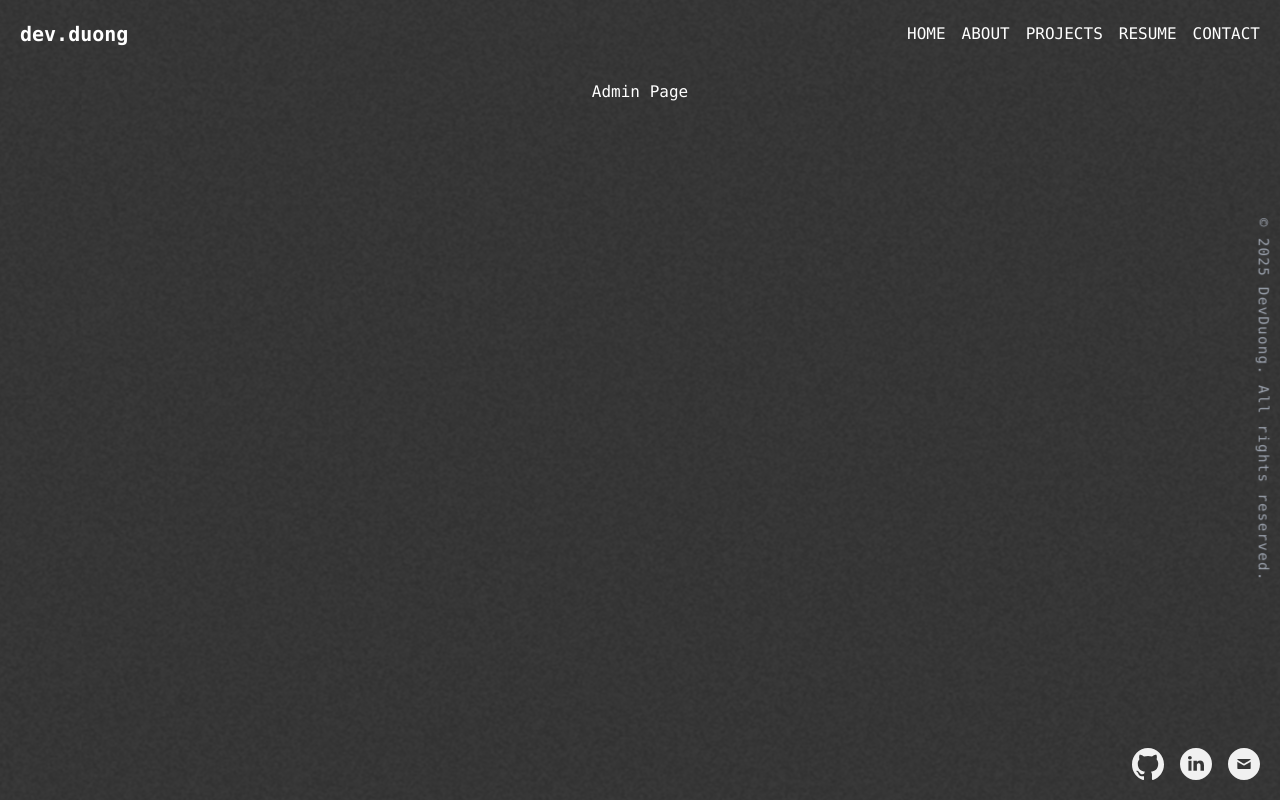
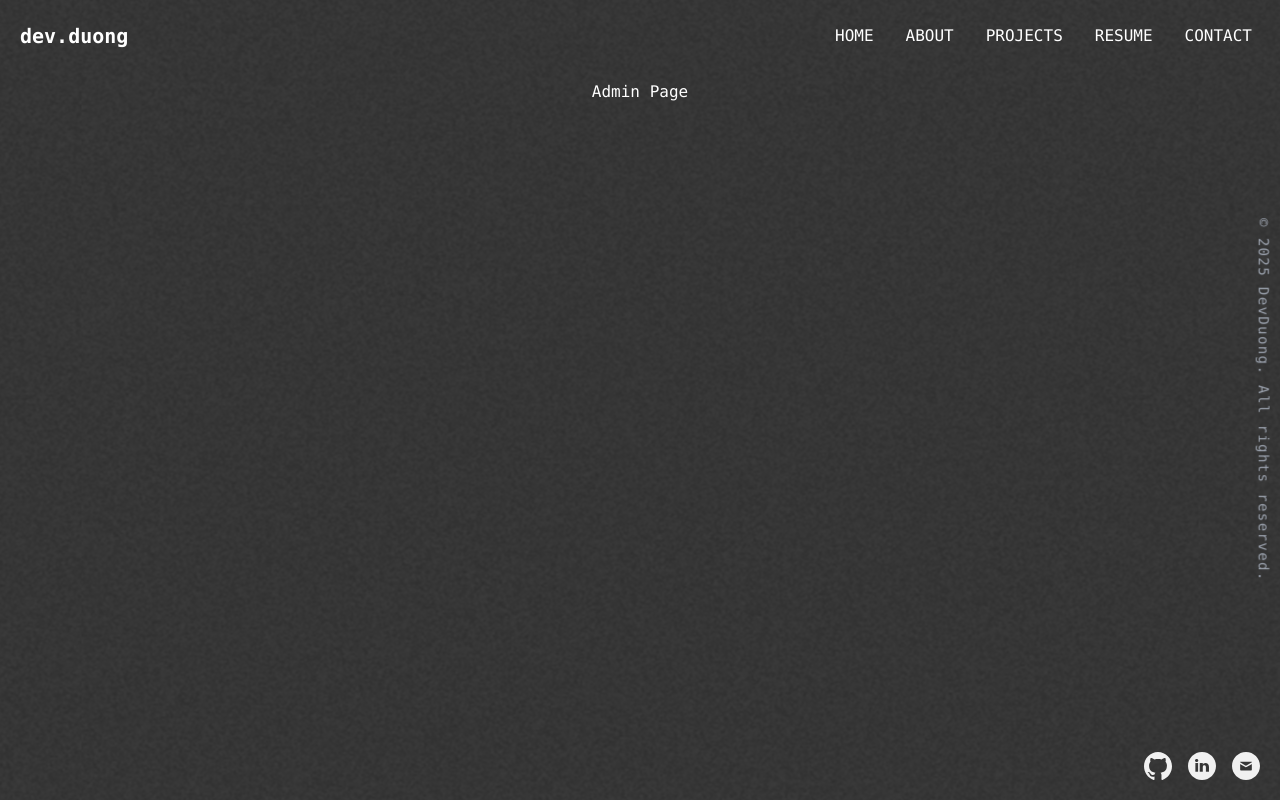
Before and after one commit to dev-duong/dev-duong.github.io, a React (Create React App) app: page /admin in a window 1280 px wide. Built offline with nearby package versions, Linux system fonts and the light colour scheme.

Commit message:
Added animations

```diff
--- a/src/components/layout/Navbar.js
+++ b/src/components/layout/Navbar.js
@@ -23,7 +23,10 @@ const Navbar = () => {
             key={page.name}
             to={page.path}
             className={({ isActive }) =>
-              `cursor-pointer ${isActive ? "underline" : ""}`
+              `relative px-2 py-1 cursor-pointer transition-transform duration-200 transform hover:-translate-y-1
+               after:content-[''] after:absolute after:left-1/2 after:bottom-0 after:h-[2px] after:w-0 after:bg-white
+               after:transition-all after:duration-300 after:transform after:-translate-x-1/2 hover:after:w-full
+               ${isActive ? "after:w-full after:bg-white" : ""}`
             }
           >
             {page.name}
--- a/src/components/ui/SocialLinks.js
+++ b/src/components/ui/SocialLinks.js
@@ -10,9 +10,9 @@ const SocialLinks = () => {
         href="https://github.com/dev-duong"
         target="_blank"
         rel="noopener noreferrer"
-        className="w-8 h-8"
+        className="w-7 h-7 transition duration-200 transform hover:-translate-y-1 hover:shadow-xl"
       >
-        <GitHub className="w-8 h-8" />
+        <GitHub className="w-7 h-7" />
       </a>
 
       {/* Linkedin Link */}
@@ -20,17 +20,19 @@ const SocialLinks = () => {
         href="https://www.linkedin.com/in/dat-tan-duong/"
         target="_blank"
         rel="noopener noreferrer"
-        className="w-8 h-8"
+        className="w-7 h-7 transition duration-200 transform hover:-translate-y-1 hover:shadow-xl"
       >
-        <Linkedin className="w-8 h-8" />
+        <Linkedin className="w-7 h-7" />
       </a>
 
       {/* Mail Link */}
       <a
         href="mailto:datduong.connect@gmail.com?subject=Your%20Subject&body=Hello%20there!"
-        className="w-8 h-8 cursor-pointer"
+        target="_blank"
+        rel="noopener noreferrer"
+        className="w-7 h-7 transition duration-200 transform hover:-translate-y-1 hover:shadow-xl"
       >
-        <Mail className="w-8 h-8" />
+        <Mail className="w-7 h-7" />
       </a>
     </div>
   );
```
